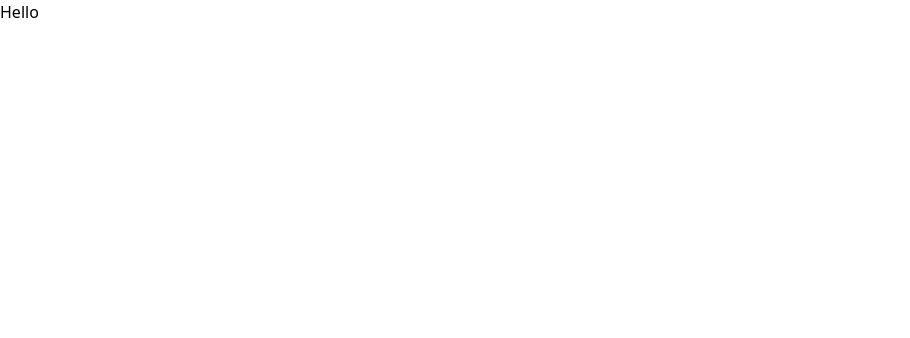
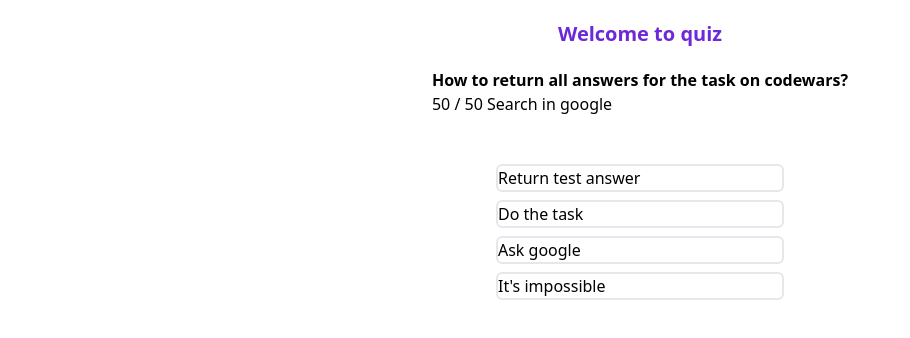
Before and after one commit to bogdandobak/mili-app, a Vue app in the folder mili-app/: page / in a window 1280 px wide. Shown: the top 338 px of the page, without its empty margins (0-910 px from the left). Built offline with nearby package versions, Linux system fonts and the light colour scheme.

Commit message:
made Quiz component which render answers and qestions and show only current question and it asnwers, also made localeStorage item for current question index and for questions, start to implement hints for users

```diff
--- a/mili-app/public/index.html
+++ b/mili-app/public/index.html
@@ -5,13 +5,9 @@
     <meta http-equiv="X-UA-Compatible" content="IE=edge">
     <meta name="viewport" content="width=device-width,initial-scale=1.0">
     <link rel="icon" href="<%= BASE_URL %>favicon.ico">
-    <title><%= htmlWebpackPlugin.options.title %></title>
+    <title>Quiz app</title>
   </head>
   <body>
-    <noscript>
-      <strong>We're sorry but <%= htmlWebpackPlugin.options.title %> doesn't work properly without JavaScript enabled. Please enable it to continue.</strong>
-    </noscript>
     <div id="app"></div>
-    <!-- built files will be auto injected -->
   </body>
 </html>
--- a/mili-app/src/App.vue
+++ b/mili-app/src/App.vue
@@ -1,16 +1,19 @@
 <template>
   <div>
-    <HelloWorld />
+    <h1 class="m-5 font-bold text-xl text-purple-700 text-center">
+      Welcome to quiz
+    </h1>
+    <Quiz />
   </div>
 </template>
 
 <script lang="ts">
 import { defineComponent } from 'vue'
-import HelloWorld from '@/components/HelloWorld.vue'
+import Quiz from '@/components/Quiz.vue'
 
 export default defineComponent({
   components: {
-    HelloWorld
+    Quiz
   }
 })
 </script>
--- a/mili-app/src/components/HelloWorld.vue
+++ /dev/null
@@ -1,3 +0,0 @@
-<template>
-  <h1>Hello</h1>
-</template>
--- /dev/null
+++ b/mili-app/src/components/LoseGame.vue
@@ -0,0 +1,28 @@
+<template>
+  <div class="flex flex-col gap-10">
+    <h2>
+      You lose the game
+    </h2>
+    <button
+      class="bg-purple-500 hover:bg-purple-700 text-white font-bold p-3 rounded w-32"
+      @click="handleRestart"
+    >
+      Restart quiz
+    </button>
+  </div>
+</template>
+
+<script lang="ts">
+import { defineComponent } from 'vue'
+export default defineComponent({
+  emits: ['handle-restart'],
+  setup (_, { emit }) {
+    function handleRestart () {
+      emit('handle-restart')
+    }
+    return {
+      handleRestart
+    }
+  }
+})
+</script>
--- /dev/null
+++ b/mili-app/src/components/Quiz.vue
@@ -0,0 +1,112 @@
+<template>
+  <section class="flex flex-col items-center">
+    <div v-if="!isGameOver">
+      <h2 class="text-center font-semibold text-md">
+        {{ questionsData[currentQuestionIndex].question }}
+      </h2>
+      <button @click="handleHint">
+        50 / 50
+      </button>
+      <a
+        :href="`https://www.google.com/search?q=${questionsData[currentQuestionIndex].question}`"
+        target="_blank"
+        @click="handleHint"
+      >
+        Search in google
+      </a>
+      <div class="flex w-full justify-center p-10">
+        <ul>
+          <li
+            v-for="item in questionsData[currentQuestionIndex].answers"
+            :key="item.text"
+            class="m-2 w-72 border-2 rounded-md hover:bg-purple-400 transition-colors duration-1000"
+            :class="item.isCorrect ? correctAnswerBorder : correctAnswerBorder && falseAnswerBorder"
+            @click="handleAnswer(item.text)"
+          >
+            {{ item.text }}
+          </li>
+        </ul>
+      </div>
+    </div>
+    <LoseGame
+      v-else
+      @handle-restart="handleRestart"
+    />
+  </section>
+</template>
+
+<script lang="ts">
+/* eslint-disable @typescript-eslint/no-non-null-assertion */
+import { defineComponent, ref } from 'vue'
+import LoseGame from '@/components/LoseGame.vue'
+import questions from '@/data/questions.json'
+import { IQuestion } from '@/modules/IQuestion'
+
+export default defineComponent({
+  components: {
+    LoseGame
+  },
+  setup () {
+    const questionsData = ref<IQuestion[]>(questions)
+    const currentQuestionIndex = ref(+localStorage.getItem('index')! || 0)
+    const isGameOver = ref(false)
+    const correctAnswerBorder = ref('')
+    const falseAnswerBorder = ref('')
+    const savedAnswers = ref<IQuestion[]>([])
+    const searchCanUseTimes = ref(2)
+    const halfCanUseTimes = ref(2)
+
+    function saveAsnwer () {
+      savedAnswers.value.push(questionsData.value[currentQuestionIndex.value])
+      localStorage.setItem('answers', JSON.stringify(savedAnswers))
+    }
+
+    function handleAnswer (answer: string) {
+      const answerData = questionsData.value[currentQuestionIndex.value].answers.find(item => item.text === answer)
+
+      if (answerData?.isCorrect) {
+        saveAsnwer()
+        correctAnswerBorder.value = 'border-green-600'
+        setTimeout(() => {
+          localStorage.setItem('index', JSON.stringify(currentQuestionIndex.value + 1))
+          currentQuestionIndex.value = +localStorage.getItem('index')!
+          correctAnswerBorder.value = ''
+        }, 1000)
+      } else {
+        correctAnswerBorder.value = 'border-green-600'
+        falseAnswerBorder.value = 'border-red-600'
+        setTimeout(() => {
+          isGameOver.value = true
+          falseAnswerBorder.value = ''
+          correctAnswerBorder.value = ''
+        }, 1000)
+      }
+    }
+
+    function handleHint (type: string) {
+      if (type === 'google') {
+        searchCanUseTimes.value -= 1
+      } else {
+        halfCanUseTimes.value -= 1
+      }
+    }
+
+    function handleRestart () {
+      currentQuestionIndex.value = 0
+      isGameOver.value = false
+      localStorage.clear()
+    }
+
+    return {
+      questionsData,
+      currentQuestionIndex,
+      handleAnswer,
+      isGameOver,
+      handleRestart,
+      correctAnswerBorder,
+      falseAnswerBorder,
+      handleHint
+    }
+  }
+})
+</script>
--- /dev/null
+++ b/mili-app/src/data/questions.json
@@ -0,0 +1,52 @@
+[
+  {
+    "id": 1,
+    "question": "How to return all answers for the task on codewars?",
+    "answers": [
+      { "text": "Return test answer", "isCorrect": true },
+      { "text": "Do the task", "isCorrect": false },
+      { "text": "Ask google", "isCorrect": false },
+      { "text": "It's impossible", "isCorrect": false }
+    ]
+  },
+  {
+    "id": 2,
+    "question": "In which Lviv district live ded?",
+    "answers": [
+      { "text": "With Misha", "isCorrect": true },
+      { "text": "Suhivskiy", "isCorrect": false },
+      { "text": "Near horse", "isCorrect": false },
+      { "text": "In Lviv subway", "isCorrect": false }
+    ]
+  },
+  {
+    "id": 3,
+    "question": "Count of people who want to punch Valera in his face?",
+    "answers": [
+      { "text": "6", "isCorrect": true },
+      { "text": "PI", "isCorrect": false },
+      { "text": "Math.round(Math.random() * 10)", "isCorrect": false },
+      { "text": "null", "isCorrect": false }
+    ]
+  },{
+    "id": 4,
+    "question": "Who love css?",
+    "answer": "Oleg",
+    "answers": [
+      { "text": "Oleg", "isCorrect": true },
+      { "text": "Everyone", "isCorrect": false },
+      { "text": "Rules", "isCorrect": false },
+      { "text": "IDK", "isCorrect": false }
+    ]
+  },
+  {
+    "id": 5,
+    "question": "How to make this function sum(1, 2) which return 3",
+    "answers": [
+      { "text": "Return test answer", "isCorrect": false },
+      { "text": "return a + b", "isCorrect": false },
+      { "text": "Register on codewars", "isCorrect": true },
+      { "text": "Impossible", "isCorrect": false }
+    ]
+  }
+]
--- /dev/null
+++ b/mili-app/src/modules/IAnswer.ts
@@ -0,0 +1,4 @@
+export interface IAnswer {
+  text: string;
+  isCorrect: boolean;
+}
--- /dev/null
+++ b/mili-app/src/modules/IQuestion.ts
@@ -0,0 +1,7 @@
+import { IAnswer } from '@/modules/IAnswer'
+
+export interface IQuestion {
+  id: number;
+  question: string;
+  answers: IAnswer[];
+}
```
Also changed, not shown: mili-app/src/components/WinGame.vue (added).
